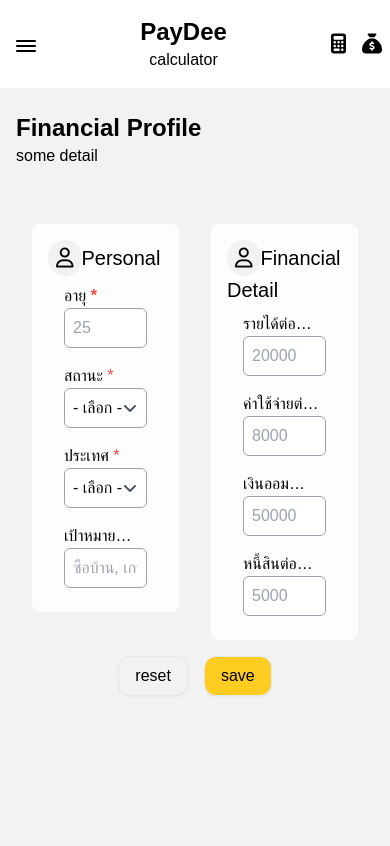
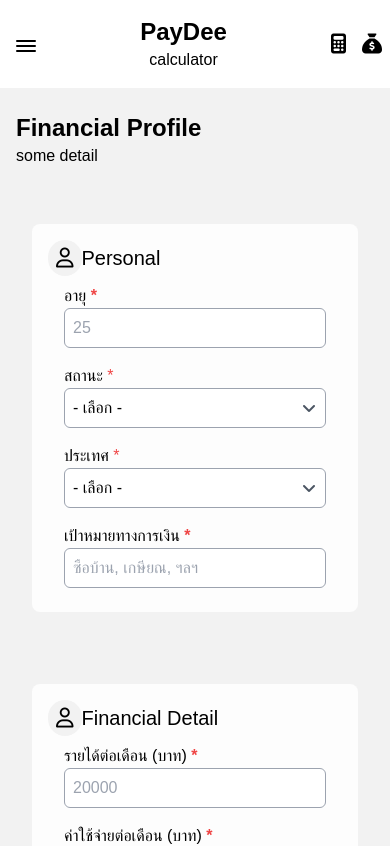
Before and after one commit to BossTheDev2209/paydee, a React (Vite) app: page /financial in a window 390 px wide. Shown: the top 846 px of the page. Built offline with nearby package versions, Linux system fonts and the light colour scheme; a web font is replaced by a local one.

Commit message:
module financial => responsive design

```diff
--- a/src/views/Financial.jsx
+++ b/src/views/Financial.jsx
@@ -55,7 +55,7 @@
       >
         {({ setFieldValue, values, errors, touched }) => (
           <Form className="w-full">
-            <div className="w-full flex">
+            <div className="w-full flex flex-wrap">
               {/* personal detail */}
               <section className="w-full md:w-6/12 p-4">
                 <div className="w-full p-4 bg-[#fdfdfd] rounded-lg mt-10">
```
